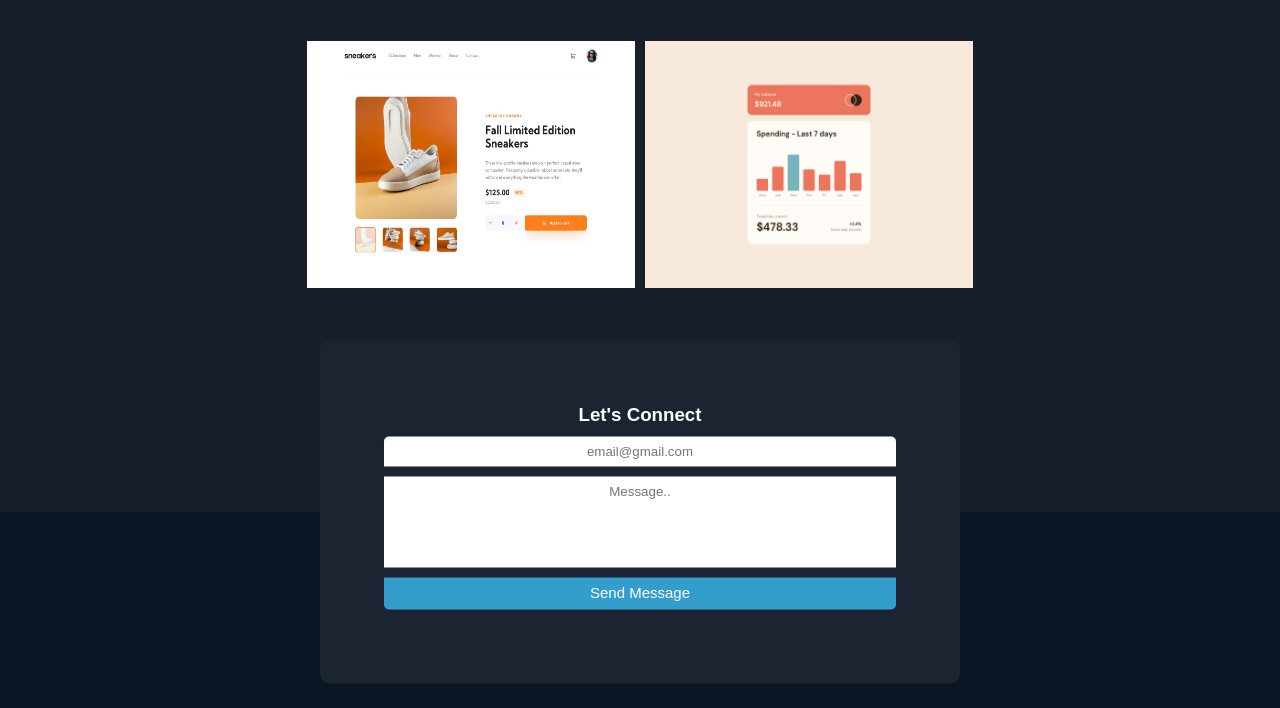
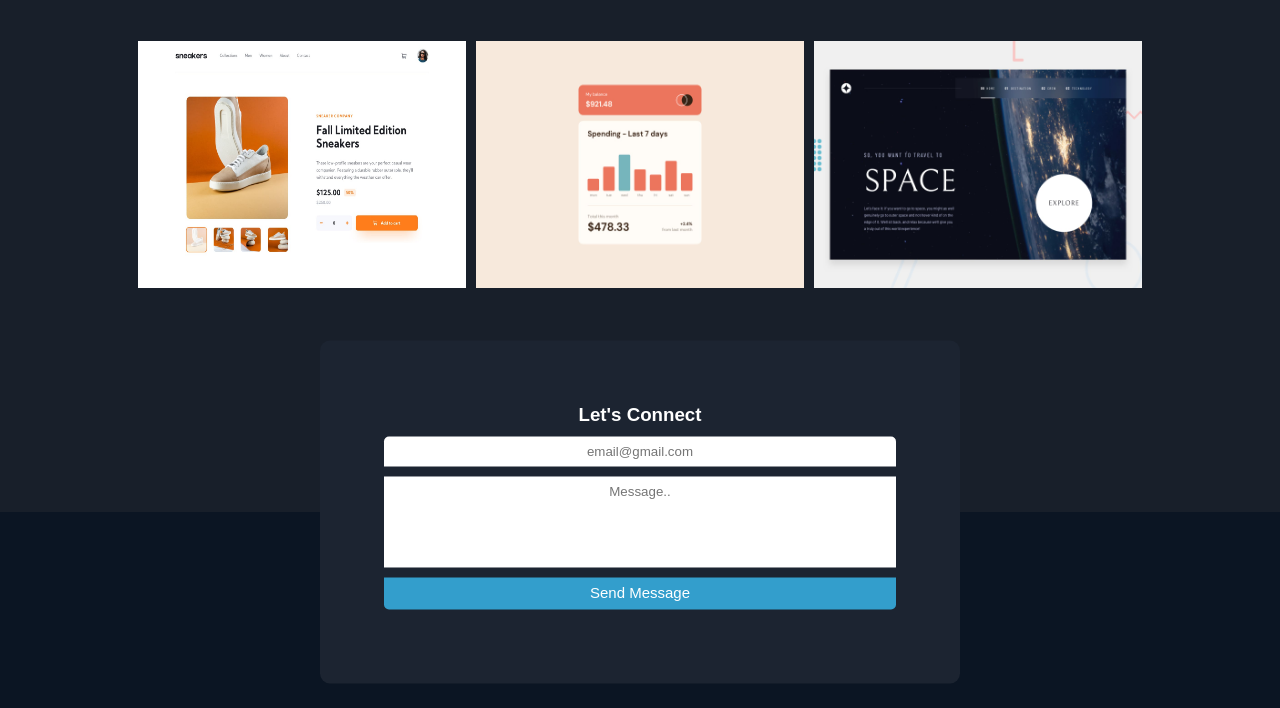
Before and after one commit to rashidali001/rash, a plain HTML site: page index.html in a window 1280 px wide. Shown: the part 2060-2768 px from the top of the page. Drawn offline with nearby package versions, Linux system fonts and the light colour scheme; files whose address does not match are found by name.

Commit message:
porfolio

```diff
--- a/index.html
+++ b/index.html
@@ -163,6 +163,11 @@
                         <img src="./images/chart.jpg" alt="Chart website">
                     </a>
                 </div>
+                <div class="project">
+                    <a href="https://bespoke-stardust-e2a5e6.netlify.app/" target="_blank">
+                        <img src="./images/Space.jpg" alt="Space website">
+                    </a>
+                </div>
             </div>
         </section>
 
```
